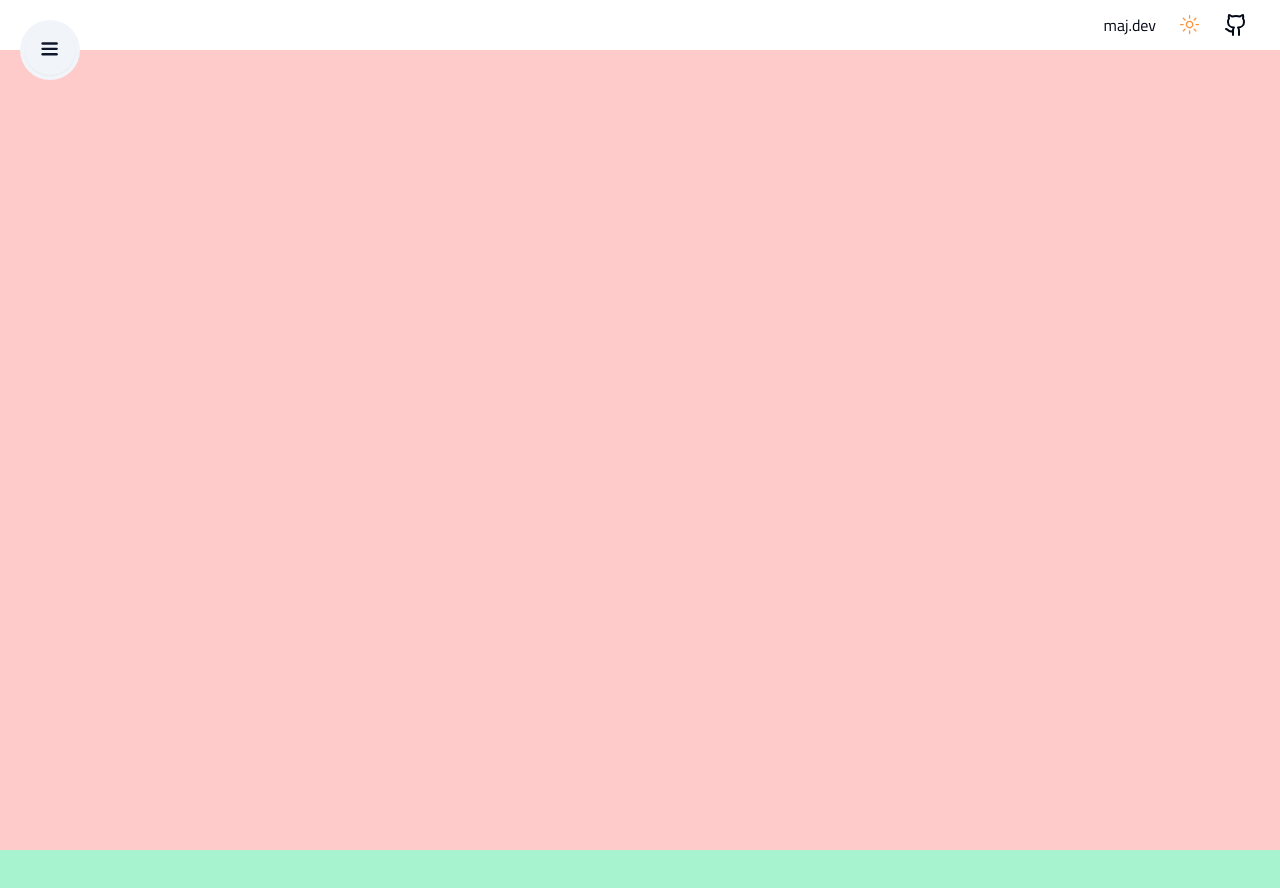
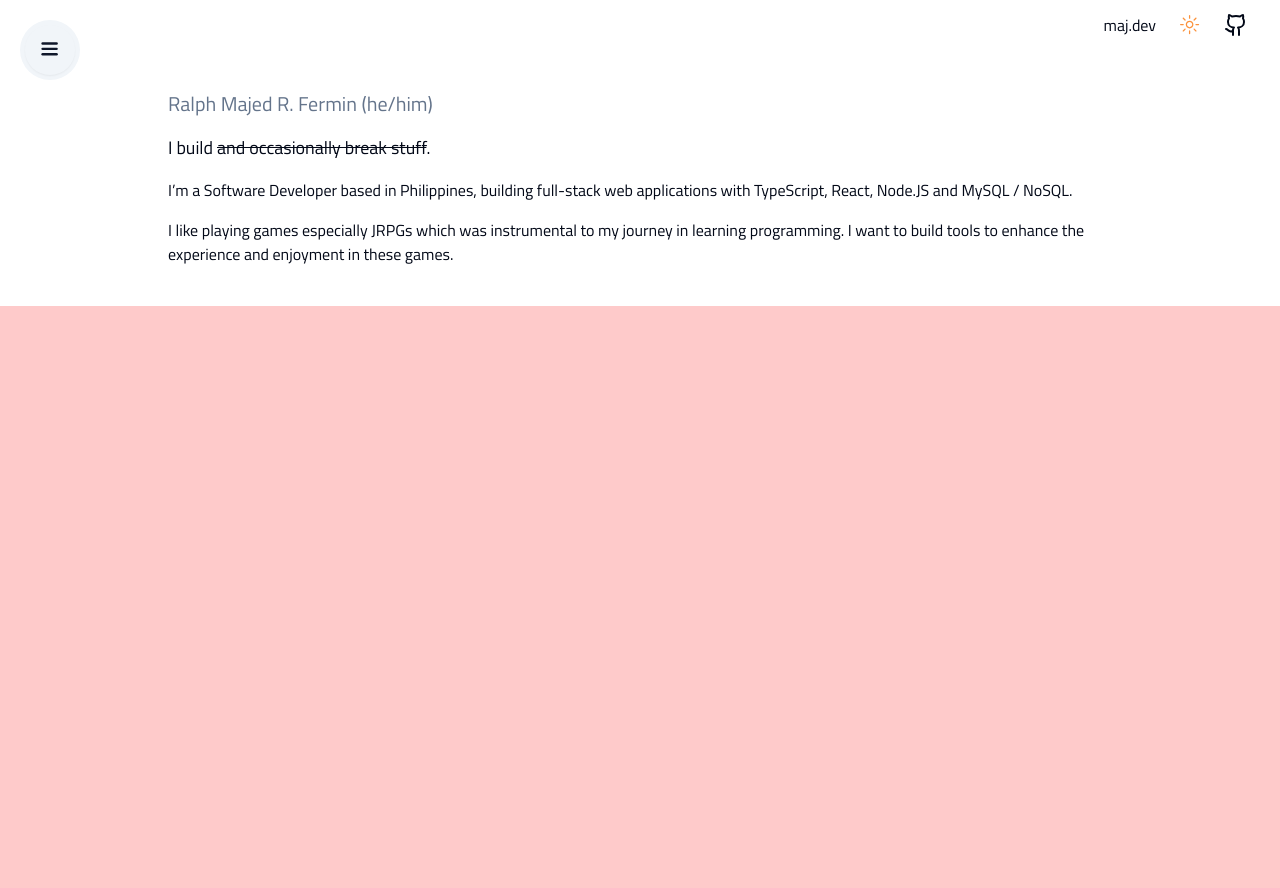
Before and after one commit to maj-rf/portfolio-v3, a Next.js app: page / in a window 1280 px wide. Shown: the top 888 px of the page. Built offline with nearby package versions, Linux system fonts and the light colour scheme.

Commit message:
adjust dark mode styles, create Hero

```diff
--- a/src/app/globals.css
+++ b/src/app/globals.css
@@ -27,25 +27,25 @@
   }
 
   .dark {
-    --background: 222.2 84% 4.9%;
-    --foreground: 210 40% 98%;
-    --card: 222.2 84% 4.9%;
-    --card-foreground: 210 40% 98%;
-    --popover: 222.2 84% 4.9%;
-    --popover-foreground: 210 40% 98%;
-    --primary: 210 40% 98%;
-    --primary-foreground: 222.2 47.4% 11.2%;
-    --secondary: 217.2 32.6% 17.5%;
-    --secondary-foreground: 210 40% 98%;
-    --muted: 217.2 32.6% 17.5%;
-    --muted-foreground: 215 20.2% 65.1%;
-    --accent: 217.2 32.6% 17.5%;
-    --accent-foreground: 210 40% 98%;
+    --background: 0 0% 17%;
+    --foreground: 0 0% 98%;
+    --card: 0 0% 3.9%;
+    --card-foreground: 0 0% 98%;
+    --popover: 0 0% 3.9%;
+    --popover-foreground: 0 0% 98%;
+    --primary: 0 0% 98%;
+    --primary-foreground: 0 0% 9%;
+    --secondary: 0 0% 14.9%;
+    --secondary-foreground: 0 0% 98%;
+    --muted: 0 0% 14.9%;
+    --muted-foreground: 0 0% 63.9%;
+    --accent: 0 0% 14.9%;
+    --accent-foreground: 0 0% 98%;
     --destructive: 0 62.8% 30.6%;
-    --destructive-foreground: 210 40% 98%;
-    --border: 217.2 32.6% 17.5%;
-    --input: 217.2 32.6% 17.5%;
-    --ring: 212.7 26.8% 83.9;
+    --destructive-foreground: 0 0% 98%;
+    --border: 0 0% 14.9%;
+    --input: 0 0% 14.9%;
+    --ring: 0 0% 83.1%;
   }
 }
 
--- a/src/app/page.tsx
+++ b/src/app/page.tsx
@@ -1,4 +1,5 @@
 import { Header } from '@/components/Header/Header';
+import { Hero } from '@/components/Hero';
 import { Sidebar } from '@/components/Sidebar/Sidebar';
 import { Button } from '@/components/ui/button';
 
@@ -7,6 +8,7 @@ export default function Home() {
     <div className="flex min-h-screen flex-col">
       <Header />
       <Sidebar />
+      <Hero />
       <section id="Tech Stack" className="h-screen bg-red-200"></section>
       <section id="Projects" className="h-screen bg-emerald-200"></section>
     </div>
--- /dev/null
+++ b/src/components/Hero.tsx
@@ -0,0 +1,23 @@
+export const Hero = () => {
+  return (
+    <section id="About">
+      <div className="max-w-5xl m-auto p-10 flex flex-col gap-4">
+        <h1 className="text-muted-foreground text-xl">
+          Ralph Majed R. Fermin (he/him)
+        </h1>
+        <h2 className="text-lg">
+          I build <s className="decoration-1">and occasionally break stuff</s>.
+        </h2>
+        <p>
+          I’m a Software Developer based in Philippines, building full-stack web
+          applications with TypeScript, React, Node.JS and MySQL / NoSQL.
+        </p>
+        <p>
+          I like playing games especially JRPGs which was instrumental to my
+          journey in learning programming. I want to build tools to enhance the
+          experience and enjoyment in these games.
+        </p>
+      </div>
+    </section>
+  );
+};
```
